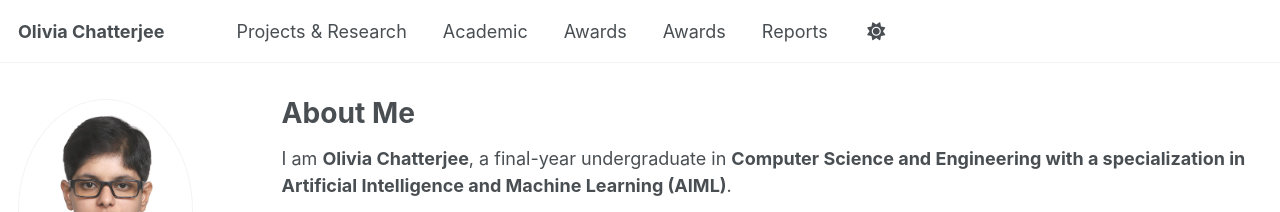
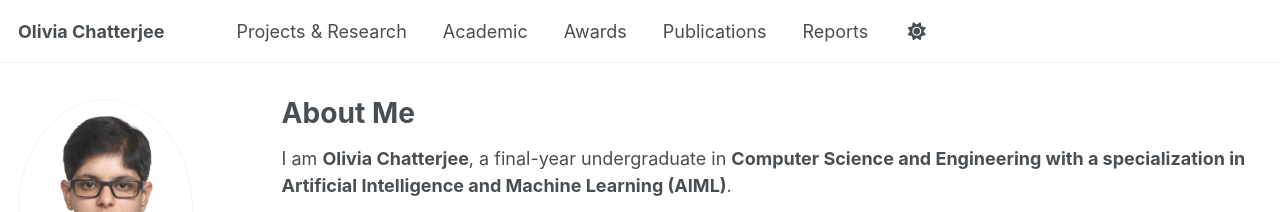
Before and after one commit to olivia-chatterjee/olivia-chatterjee.github.io, a Jekyll site: the page built from _pages/about.md, in a window 1280 px wide. Shown: the top 212 px of the page. Built offline with Jekyll 4.4.1, drawn with Linux system fonts in a browser that asks for light colours; a script that is not in the unit is left out.

Commit message:
Update navigation.yml

```diff
--- a/_data/navigation.yml
+++ b/_data/navigation.yml
@@ -17,8 +17,8 @@ main:
   - title: "Awards"
     url: /awards/
 
-  - title: "Awards"
-    url: /awards/
+  - title: "Publications"
+    url: /publications/
 
   - title: "Reports"
     url: /reports/
```
